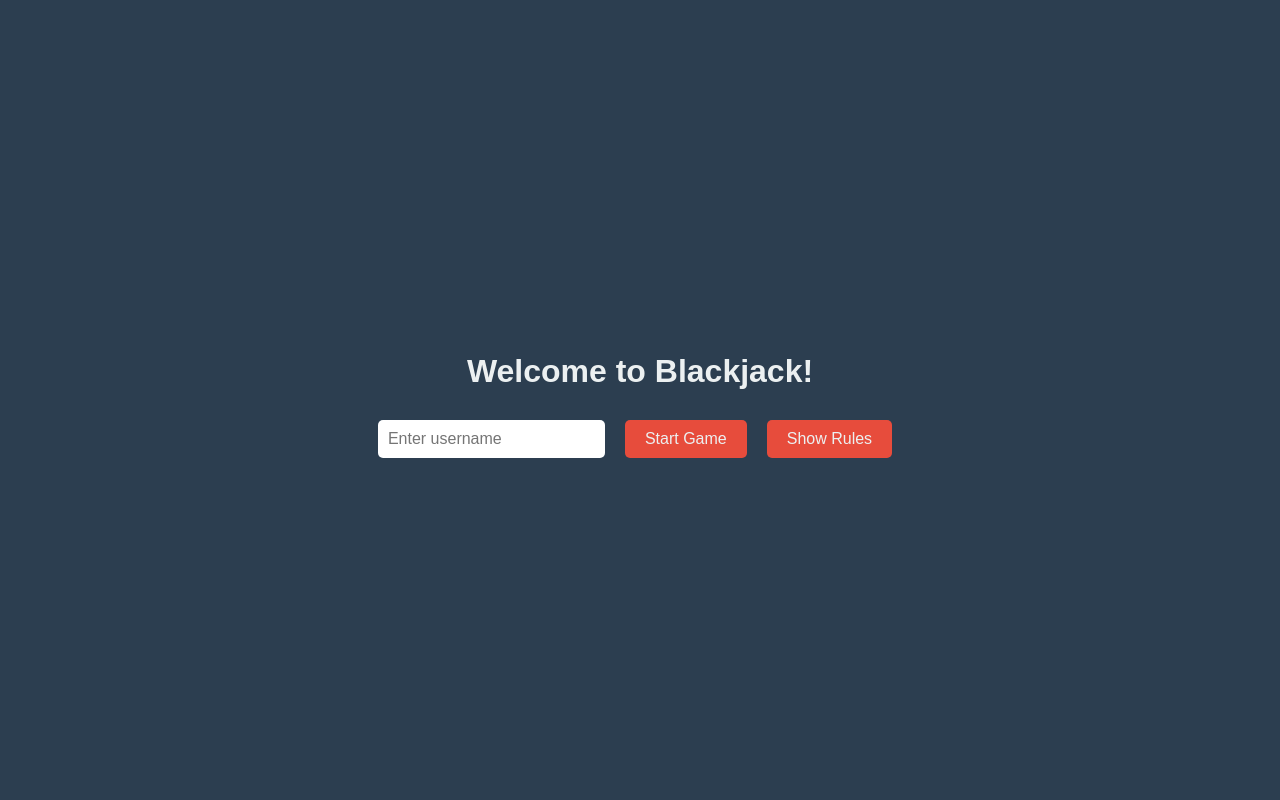
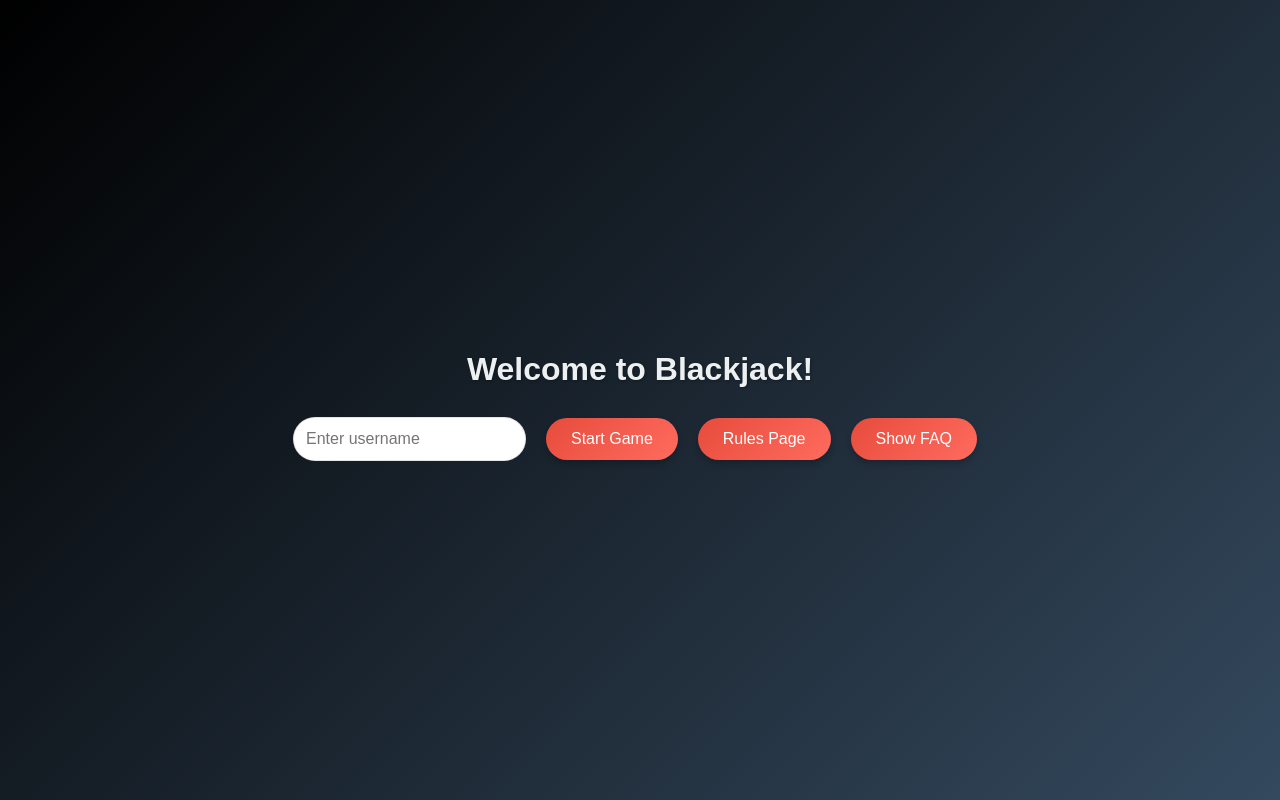
Before and after one commit to DedLad/blackjack, a React (Create React App) app: page / in a window 1280 px wide. Built offline with nearby package versions, Linux system fonts and the light colour scheme.

Commit message:
faq page

```diff
--- a/package.json
+++ b/package.json
@@ -16,6 +16,7 @@
     "mongoose": "^8.8.1",
     "react": "^18.3.1",
     "react-dom": "^18.3.1",
+    "react-router-dom": "^6.28.0",
     "react-scripts": "^5.0.1",
     "stream-browserify": "^3.0.0",
     "stream-http": "^3.2.0",
--- a/src/App.css
+++ b/src/App.css
@@ -1,7 +1,7 @@
 .App {
   text-align: center;
   font-family: 'Arial', sans-serif;
-  background-color: #2c3e50;
+  background: linear-gradient(135deg, #000000, #34495e);
   color: #ecf0f1;
   min-height: 100vh;
   display: flex;
@@ -13,28 +13,37 @@
 
 button {
   margin: 10px;
-  padding: 10px 20px;
+  padding: 12px 25px;
   font-size: 16px;
-  background-color: #e74c3c;
-  color: #ecf0f1;
+  background: linear-gradient(135deg, #e74c3c, #ff6b5e);
+  color: #fff;
   border: none;
-  border-radius: 5px;
+  border-radius: 30px;
+  box-shadow: 0 4px 6px rgba(0, 0, 0, 0.2);
   cursor: pointer;
-  transition: background-color 0.3s;
+  transition: all 0.3s ease;
 }
 
 button:hover {
-  background-color: #c0392b;
+  background: linear-gradient(135deg, #c0392b, #e74c3c);
+  transform: translateY(-3px);
+  box-shadow: 0 6px 10px rgba(0, 0, 0, 0.25);
 }
 
 h1, h2, h3 {
   margin: 20px 0;
+  text-shadow: 1px 1px 3px rgba(0, 0, 0, 0.3);
 }
 
 .money {
   position: absolute;
-  top: 10px;
-  right: 20px;
+  top: 20px;
+  right: 30px;
+  font-size: 18px;
+  background: rgba(0, 0, 0, 0.2);
+  padding: 10px 20px;
+  border-radius: 20px;
+  box-shadow: 0 2px 4px rgba(0, 0, 0, 0.2);
 }
 
 .hand-container {
@@ -67,6 +76,9 @@ h1, h2, h3 {
 
 .game-result {
   margin-top: 20px;
+  font-size: 18px;
+  font-weight: bold;
+  color: #2ecc71;
 }
 
 .modal {
@@ -75,29 +87,41 @@ h1, h2, h3 {
   left: 0;
   width: 100vw;
   height: 100vh;
-  background: rgba(0, 0, 0, 0.7);
+  background: rgba(0, 0, 0, 0.8);
   display: flex;
   justify-content: center;
   align-items: center;
+  z-index: 1000;
+  animation: fadeIn 0.3s ease;
 }
 
 .modal-content {
-  background-color: #ecf0f1;
-  padding: 20px;
-  border-radius: 10px;
+  background: #fff;
+  padding: 30px;
+  border-radius: 15px;
+  box-shadow: 0 6px 12px rgba(0, 0, 0, 0.2);
   text-align: center;
 }
 
 .action-buttons {
   margin: 20px 0;
+  display: flex;
+  gap: 10px;
+  justify-content: center;
 }
 
 input {
-  padding: 10px;
+  padding: 12px;
   font-size: 16px;
-  border: none;
-  border-radius: 5px;
+  border: 1px solid rgba(0, 0, 0, 0.1);
+  border-radius: 30px;
+  outline: none;
   margin-right: 10px;
+  transition: box-shadow 0.3s ease;
+}
+
+input:focus {
+  box-shadow: 0 0 6px rgba(52, 152, 219, 0.7);
 }
 
 .start-screen {
@@ -105,6 +129,19 @@ input {
   justify-content: center;
   align-items: center;
 }
-.GameOver{
-  color: #c0392b;
+
+.GameOver {
+  color: #e74c3c;
+  font-size: 24px;
+  font-weight: bold;
+  text-shadow: 2px 2px 5px rgba(0, 0, 0, 0.4);
 }
+
+@keyframes fadeIn {
+  from {
+    opacity: 0;
+  }
+  to {
+    opacity: 1;
+  }
+}
--- a/src/App.js
+++ b/src/App.js
@@ -1,5 +1,6 @@
 import React, { useState } from 'react';
 import './App.css';
+import FAQ from './faq';
 import BlackjackRules from './rules'; // Import the rules component
 import WagerInput from './Wagerinput'; // Import the WagerInput component
 
@@ -25,6 +26,7 @@ function App() {
   const [isWagerSet, setIsWagerSet] = useState(false); // State to track if wager is set
   const [showModal, setShowModal] = useState(false); // For modal control
   const [showRules, setShowRules] = useState(false); // Toggle for showing rules
+  const [showFaq, setShowFaq] = useState(false);
 
   // Start the game and fetch user's money
   const handleStart = async () => {
@@ -38,6 +40,7 @@ function App() {
       setMoney(data.money);
       setIsGameStarted(true);
       setGameResult(null); // Reset game result
+      setShowFaq(false);
     } catch (error) {
       console.error('Error starting game:', error);
       alert('Error starting game');
@@ -159,6 +162,14 @@ function App() {
     setGameResult(null);
     setShowModal(false); // Close the modal
   };
+  const handleBackToMenu1 = () => {
+    setShowRules(true);
+    setShowFaq(false);
+    };
+  const handleBackToMenu2 = () => {
+    setShowRules(false);
+    setShowFaq(true);
+    };
 
   return (
     <div className="App">
@@ -173,7 +184,9 @@ function App() {
             onChange={(e) => setUsername(e.target.value)}
           />
           <button onClick={handleStart}>Start Game</button>
-          <button onClick={() => setShowRules(true)}>Show Rules</button>
+          <button onClick={handleBackToMenu1}>Rules Page</button>
+          <button onClick={handleBackToMenu2}>Show FAQ</button>
+
         </div>
       )}
 
@@ -230,6 +243,13 @@ function App() {
           </div>
         </div>
       )}
+      {/* FAQ Screen */}
+      {showFaq && (
+        <div className='faq-screen'>
+          <FAQ/>
+          <button onClick={() => setShowFaq(false)}>Hide</button>
+        </div>
+      )}
 
       {/* Rules Screen */}
       {showRules && (
--- /dev/null
+++ b/src/faq.jsx
@@ -0,0 +1,45 @@
+import React from "react";
+const FAQ = () => {
+  return (
+    <div className="rules-container">
+      <h1 className="rules-header">Frequently Asked Questions (FAQs)</h1>
+      <h2 className="rules-subHeader">General Questions:</h2>
+      <ul className="rules-list">
+        <li>
+          <strong>Q: What happens if my money reaches zero?</strong>
+          <p>A: Your balance will automatically reset to $100 lower than your intial balance so you can continue playing.</p>
+        </li>
+        <li>
+          <strong>Q: How do I play Blackjack?</strong>
+          <p>A: The goal is to beat the dealer by getting a hand value closer to 21 without exceeding it. You can "Hit" to draw cards or "Stand" to hold your total.</p>
+        </li>
+        <li>
+          <strong>Q: What does "Push" mean?</strong>
+          <p>A: A "Push" occurs when your hand value equals the dealer's. In this case, your wager is returned.</p>
+        </li>
+        <li>
+          <strong>Q: How are we rendering the cards</strong>
+          <p>A: We are using an API called deckofcards to render the cards for.</p>
+        </li>
+      </ul>
+      <h2 className="rules-subHeader">Gameplay Questions:</h2>
+      <ul className="rules-list">
+        <li>
+          <strong>Q: Can I split my hand?</strong>
+          <p>A: Currently, the game does not support splitting hands, but this feature may be added in the future.</p>
+        </li>
+        <li>
+          <strong>Q: Is the dealer required to hit at a specific value?</strong>
+          <p>A: Yes, the dealer must hit until their hand value is 17 or higher.</p>
+        </li>
+        <li>
+          <strong>Q: "How do I set a wager?"</strong>
+          <p>A:After starting the game, you’ll be prompted to set a wager. Enter the amount you want to bet, and the game will deal your initial hand. </p>
+        </li>
+      </ul>
+    </div>
+
+  );
+};
+
+export default FAQ;
--- a/src/rules.css
+++ b/src/rules.css
@@ -10,7 +10,7 @@
   }
 
   .rules-header {
-    margin: 20px 0;
+    margin: 10px 0;
     color: #e74c3c;
   }
 
```
Also changed, not shown: src/test_server.js (deleted, +0 -10 lines), 1 other file (tests, documents, lock files or other folders).
